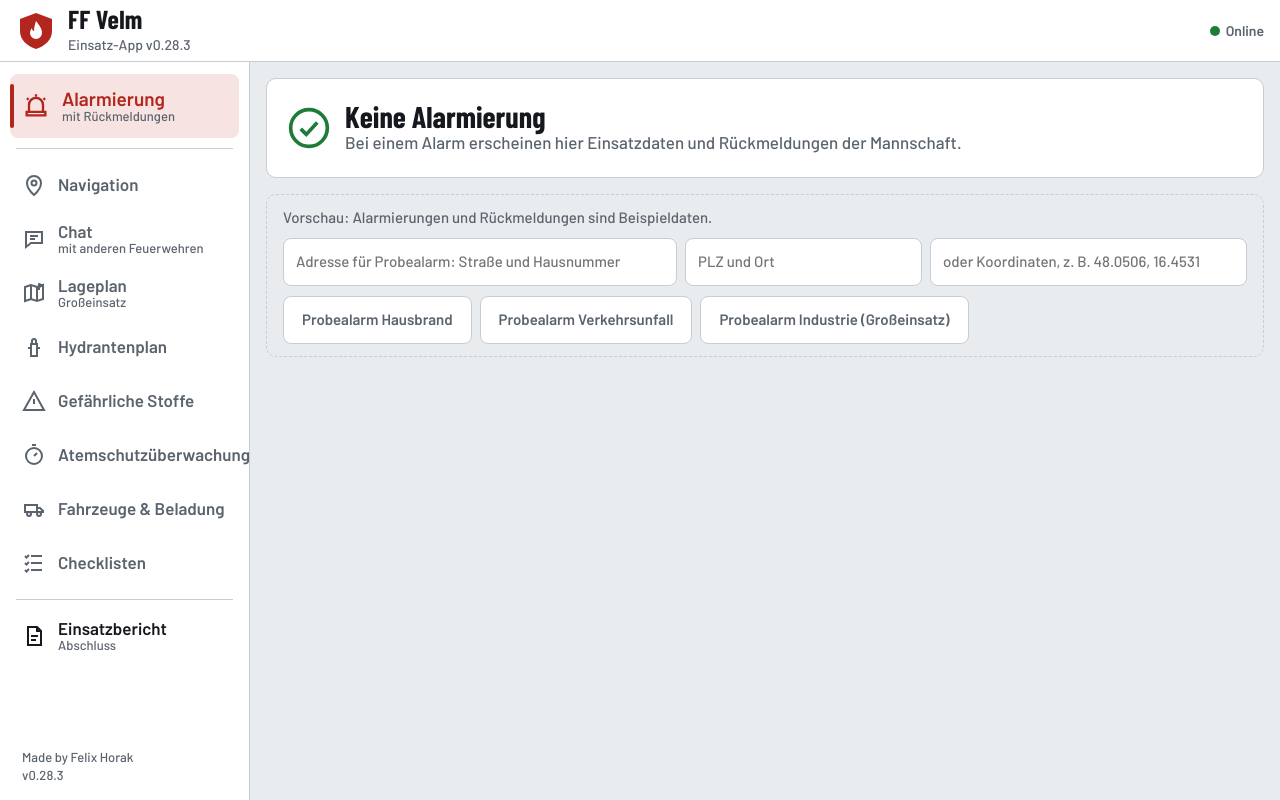
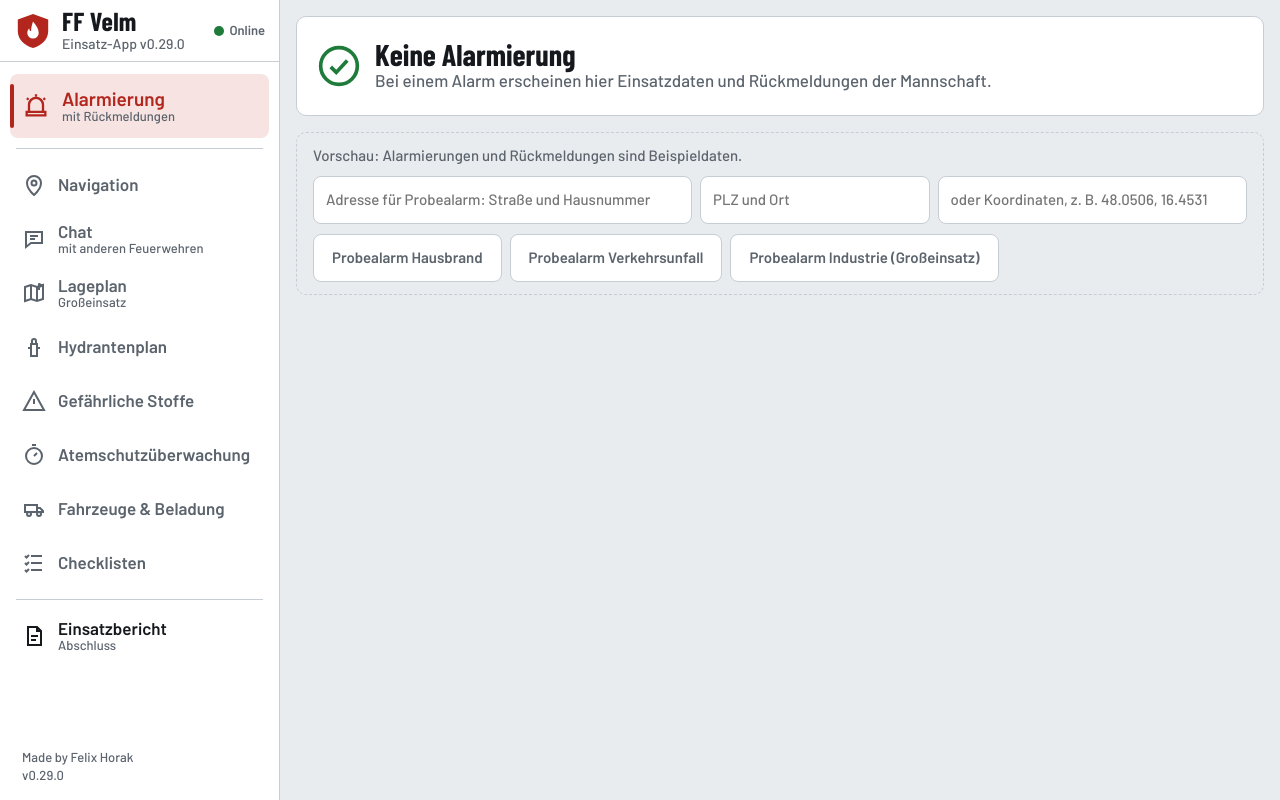
Before and after one commit to Felix3919/Feuerwehr-app, a plain HTML site: page index.html in a window 1280 px wide. Drawn offline with nearby package versions, Linux system fonts and the light colour scheme; no server answers.

Commit message:
Add files via upload

```diff
--- a/index.html
+++ b/index.html
@@ -4,7 +4,7 @@
 <meta charset="utf-8">
 <meta name="viewport" content="width=device-width, initial-scale=1, viewport-fit=cover">
 <meta name="theme-color" content="#B3261E">
-<meta name="version" content="0.28.3">
+<meta name="version" content="0.29.0">
 <title>Einsatz FF Velm</title>
 <link rel="manifest" href="manifest.webmanifest">
 <link rel="icon" type="image/png" sizes="192x192" href="icon-192.png">
@@ -30,20 +30,20 @@ svg{flex:none}
 [hidden]{display:none!important}
 
 /* Kopfleiste */
-.top{position:sticky;top:env(safe-area-inset-top,0px);z-index:6;background:var(--surface);border-bottom:1px solid var(--line);height:var(--hdr)}
-.bar{display:flex;align-items:center;gap:12px;padding:0 16px;height:100%}
-.crest{width:40px;height:40px}
+.top{flex:none;background:var(--surface);border-bottom:1px solid var(--line);height:var(--hdr)}
+.bar{display:flex;align-items:center;gap:10px;padding:0 14px;height:100%}
+.crest{width:38px;height:38px}
 .brand{flex:1;min-width:0}
 .brand b{display:block;font:700 26px/1 "Barlow Condensed","Arial Narrow",sans-serif;letter-spacing:.01em}
-.brand small{color:var(--muted);font-size:14px}
-.conn{display:inline-flex;align-items:center;gap:6px;font-size:14px;font-weight:600;color:var(--muted);white-space:nowrap}
+.brand small{display:block;color:var(--muted);font-size:14px;white-space:nowrap;overflow:hidden;text-overflow:ellipsis}
+.conn{display:inline-flex;align-items:center;gap:5px;font-size:13px;font-weight:600;color:var(--muted);white-space:nowrap}
 .conn i{width:10px;height:10px;border-radius:50%;background:var(--ok)}
 .conn.off i{background:var(--muted)}
 
 /* Grundgerüst: Menü links, Inhalt rechts */
-.shell{display:grid;grid-template-columns:250px minmax(0,1fr)}
-.side{position:sticky;top:calc(env(safe-area-inset-top,0px) + var(--hdr));align-self:start;height:calc(100vh - var(--hdr) - env(safe-area-inset-top,0px));
-  display:flex;flex-direction:column;gap:2px;padding:12px 10px;background:var(--surface);border-right:1px solid var(--line);overflow-y:auto}
+.shell{display:grid;grid-template-columns:280px minmax(0,1fr);min-height:calc(100dvh - env(safe-area-inset-top,0px) - env(safe-area-inset-bottom,0px))}
+.rail{position:sticky;top:env(safe-area-inset-top,0px);align-self:start;z-index:6;height:calc(100dvh - env(safe-area-inset-top,0px) - env(safe-area-inset-bottom,0px));display:flex;flex-direction:column;min-width:0;background:var(--surface);border-right:1px solid var(--line)}
+.side{flex:1;min-height:0;display:flex;flex-direction:column;gap:2px;padding:12px 10px;background:var(--surface);overflow-y:auto;overflow-x:hidden}
 .nav-i{display:flex;align-items:center;gap:12px;min-height:52px;padding:0 12px;border:0;border-radius:8px;background:transparent;font-weight:600;cursor:pointer;text-align:left;position:relative;color:var(--muted)}
 .nav-i svg{width:24px;height:24px}
 .nav-i:hover{background:var(--bg);color:var(--ink)}
@@ -52,7 +52,7 @@ svg{flex:none}
 .nav-i.main{min-height:64px;font-size:19px;color:var(--ink)}
 .nav-i.main[aria-current="page"]{color:var(--red)}
 .nav-i.main svg{width:28px;height:28px}
-.nav-i .lbl{flex:1;min-width:0;line-height:1.15}
+.nav-i .lbl{flex:1;min-width:0;line-height:1.15;hyphens:auto;overflow-wrap:break-word}
 .nav-i .lbl small{display:block;font-size:13px;font-weight:500;color:var(--muted)}
 .badge{font:700 16px/1 "Barlow Condensed",sans-serif;padding:5px 8px;border-radius:5px}
 .sep{height:1px;background:var(--line);margin:8px 6px}
@@ -181,11 +181,12 @@ svg{flex:none}
 .nav-i.add{min-height:46px;margin:2px 0;border:1.5px dashed var(--line);color:var(--muted)}
 .nav-i.add .plus{font:700 22px/1 "Barlow",sans-serif;color:var(--red)}
 
-main{padding:16px;display:grid;gap:16px;align-content:start;max-width:1100px;width:100%}
+main{padding:16px;display:grid;gap:16px;align-content:start;width:100%;min-width:0}
 
 @media (max-width:760px){
-  .shell{grid-template-columns:1fr}
-  .side{flex-direction:row;height:auto;overflow-x:auto;overflow-y:hidden;border-right:0;border-bottom:1px solid var(--line);padding:6px 8px;z-index:5;scrollbar-width:none}
+  .shell{grid-template-columns:1fr;align-content:start}
+  .rail{height:auto;border-right:0;border-bottom:1px solid var(--line)}
+  .side{flex-direction:row;overflow-x:auto;overflow-y:hidden;padding:6px 8px;scrollbar-width:none}
   .side::-webkit-scrollbar{display:none}
   .nav-i,.nav-i.main{min-height:48px;font-size:16px;white-space:nowrap;padding:0 12px}
   .nav-i .lbl small,.sep,.side-foot,.side-hint{display:none}
@@ -439,6 +440,10 @@ button.q[aria-pressed="true"]{background:var(--ink);border-color:var(--ink);colo
 </style>
 </head>
 <body>
+
+
+<div class="shell">
+  <aside class="rail">
 <header class="top">
   <div class="bar">
     <svg class="crest" viewBox="0 0 40 40" aria-hidden="true"><path d="M20 2 36 8v12c0 9-7 15-16 18C11 35 4 29 4 20V8z" fill="var(--red)"/><path d="M20 10c4 5 6 8 6 12a6 6 0 0 1-12 0c0-2 1-4 2-5 0 2 1 3 2 3 0-4 1-7 2-10z" fill="var(--on-red)"/></svg>
@@ -446,9 +451,8 @@ button.q[aria-pressed="true"]{background:var(--ink);border-color:var(--ink);colo
     <span class="conn" id="conn"><i></i><span>Online</span></span>
   </div>
 </header>
-
-<div class="shell">
   <nav class="side" id="side" aria-label="Menü"></nav>
+  </aside>
   <main id="main"></main>
 </div>
 
@@ -992,7 +996,7 @@ button.q[aria-pressed="true"]{background:var(--ink);border-color:var(--ink);colo
 //# sourceMappingURL=leaflet.js.map
 </script>
 <script>
-const APP_VERSION="0.28.3";
+const APP_VERSION="0.29.0";
 
 /* Google 3D Maps: API-Schlüssel hier eintragen (Demo Key oder eingeschränkter Schlüssel) */
 const GMAPS_KEY="AIzaSyBOoZckhbydayEtdpJ0Nbln0ChDzAy9se0";
```
